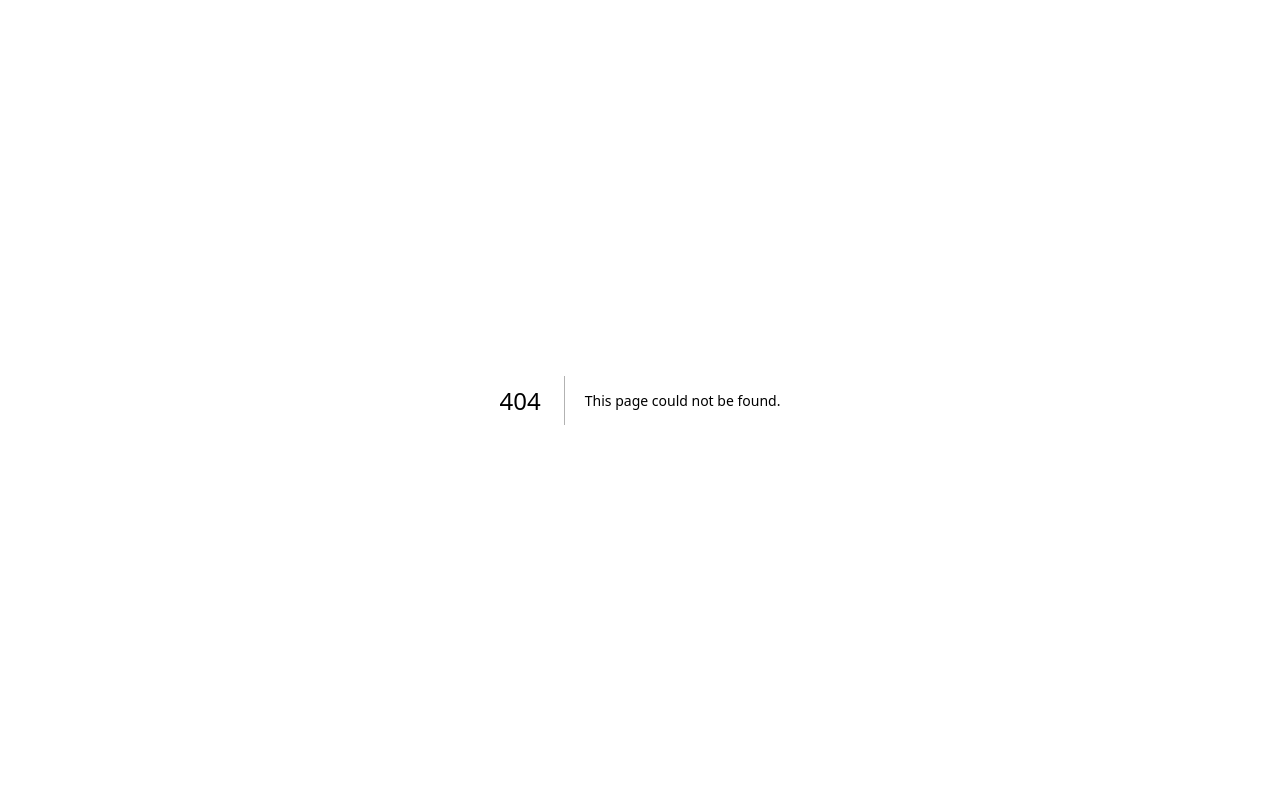
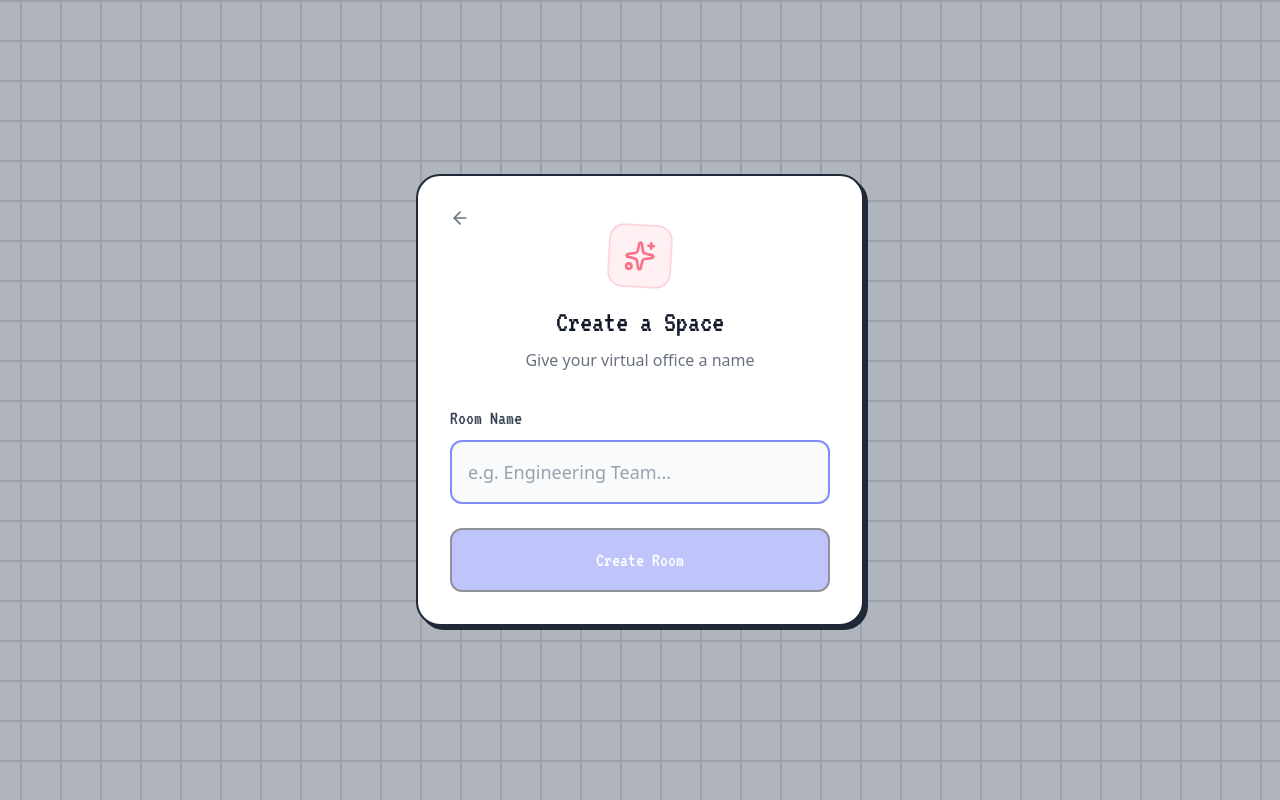
Before and after one commit to yicheng6625/SpacialMeetV2, a Next.js app in the folder apps/frontend-nextjs/: page /create-room in a window 1280 px wide. Before the commit this address had no page. Built offline with nearby package versions, Linux system fonts and the light colour scheme.

Commit message:
create Create Room page

```diff
--- /dev/null
+++ b/apps/frontend-nextjs/src/app/create-room/page.tsx
@@ -0,0 +1,79 @@
+"use client";
+
+import { useState } from "react";
+import { useRouter } from "next/navigation";
+import Link from "next/link";
+import { ArrowLeft, Sparkles } from "lucide-react";
+
+export default function CreateRoomPage() {
+  const [name, setName] = useState("");
+  const [isSubmitting, setIsSubmitting] = useState(false);
+  const router = useRouter();
+
+  const handleSubmit = async (e: React.FormEvent) => {
+    e.preventDefault();
+    if (!name.trim()) return;
+
+    setIsSubmitting(true);
+    try {
+      const response = await fetch("/api/rooms", {
+        method: "POST",
+        headers: { "Content-Type": "application/json" },
+        body: JSON.stringify({ name }),
+      });
+      const room = await response.json();
+      router.push(`/join?roomId=${room.id}`);
+    } catch (error) {
+      console.error("Failed to create room:", error);
+      setIsSubmitting(false);
+    }
+  };
+
+  return (
+    <div className="min-h-screen w-full flex items-center justify-center p-4 font-sans">
+      <div className="max-w-md w-full bg-ui-white p-8 rounded-3xl border-2 border-ui-border shadow-retro relative">
+        <Link
+          href="/rooms"
+          className="absolute top-6 left-6 p-2 hover:bg-gray-100 rounded-lg transition-colors"
+        >
+          <ArrowLeft className="w-5 h-5 text-gray-500" />
+        </Link>
+
+        <div className="text-center mb-8 mt-4">
+          <div className="w-16 h-16 bg-brand-secondary/10 rounded-2xl border-2 border-brand-secondary/20 flex items-center justify-center mx-auto mb-4 rotate-3">
+            <Sparkles className="w-8 h-8 text-brand-secondary" />
+          </div>
+          <h1 className="text-3xl font-pixel text-gray-900 mb-2">
+            Create a Space
+          </h1>
+          <p className="text-gray-500">Give your virtual office a name</p>
+        </div>
+
+        <form onSubmit={handleSubmit} className="space-y-6">
+          <div>
+            <label className="block font-pixel text-xl text-gray-700 mb-2">
+              Room Name
+            </label>
+            <input
+              type="text"
+              value={name}
+              onChange={(e) => setName(e.target.value)}
+              placeholder="e.g. Engineering Team..."
+              className="w-full p-4 bg-gray-50 border-2 border-gray-200 rounded-xl focus:ring-0 focus:border-brand-primary outline-none transition-all font-medium text-lg placeholder:text-gray-400"
+              maxLength={30}
+              autoFocus
+            />
+          </div>
+
+          <button
+            type="submit"
+            disabled={!name.trim() || isSubmitting}
+            className="w-full py-4 bg-brand-primary hover:bg-indigo-600 text-white font-pixel text-xl rounded-xl border-2 border-ui-border shadow-retro hover:-translate-y-1 hover:shadow-retro-hover active:translate-y-0 transition-all disabled:opacity-50 disabled:cursor-not-allowed disabled:transform-none disabled:shadow-none"
+          >
+            {isSubmitting ? "Creating..." : "Create Room"}
+          </button>
+        </form>
+      </div>
+    </div>
+  );
+}
```
